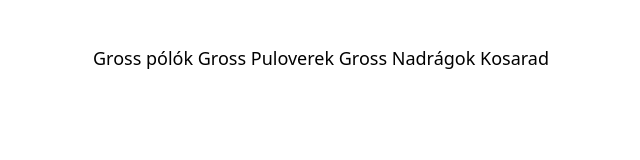
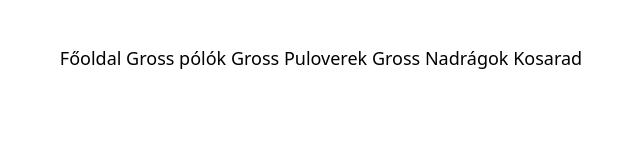
Before and after one commit to erdeizoltan2002/gkprojekt, a Vue app in the folder vueFront/GrossFront/: page /login in a window 1280 px wide. Shown: the top 160 px of the page, without its empty margins (319-959 px from the left). Built offline with nearby package versions, Linux system fonts and the light colour scheme.

Commit message:
/ útvonal

```diff
--- a/vueFront/GrossFront/src/App.vue
+++ b/vueFront/GrossFront/src/App.vue
@@ -28,6 +28,9 @@ const logout = async() =>{
   <div class="row">
   <div id="mainNav">
     <div class="col">
+    <RouterLink to="/" class="r-link">
+      Főoldal
+    </RouterLink>
     <RouterLink to="/termekek/polok" class="r-link">
         Gross pólók
       </RouterLink>
--- a/vueFront/GrossFront/src/views/LoginView.vue
+++ b/vueFront/GrossFront/src/views/LoginView.vue
@@ -33,7 +33,6 @@
                 localStorage.setItem('token',JSON.stringify(response.data.token))
                 console.log(response.data.token)
                 router.push('/admin')
-                const loginCheck='siker'
                 Swal.fire(
                 'Üdv '+felhnev.value+' !',
                 'Sikeres bejelentkezés',
```
